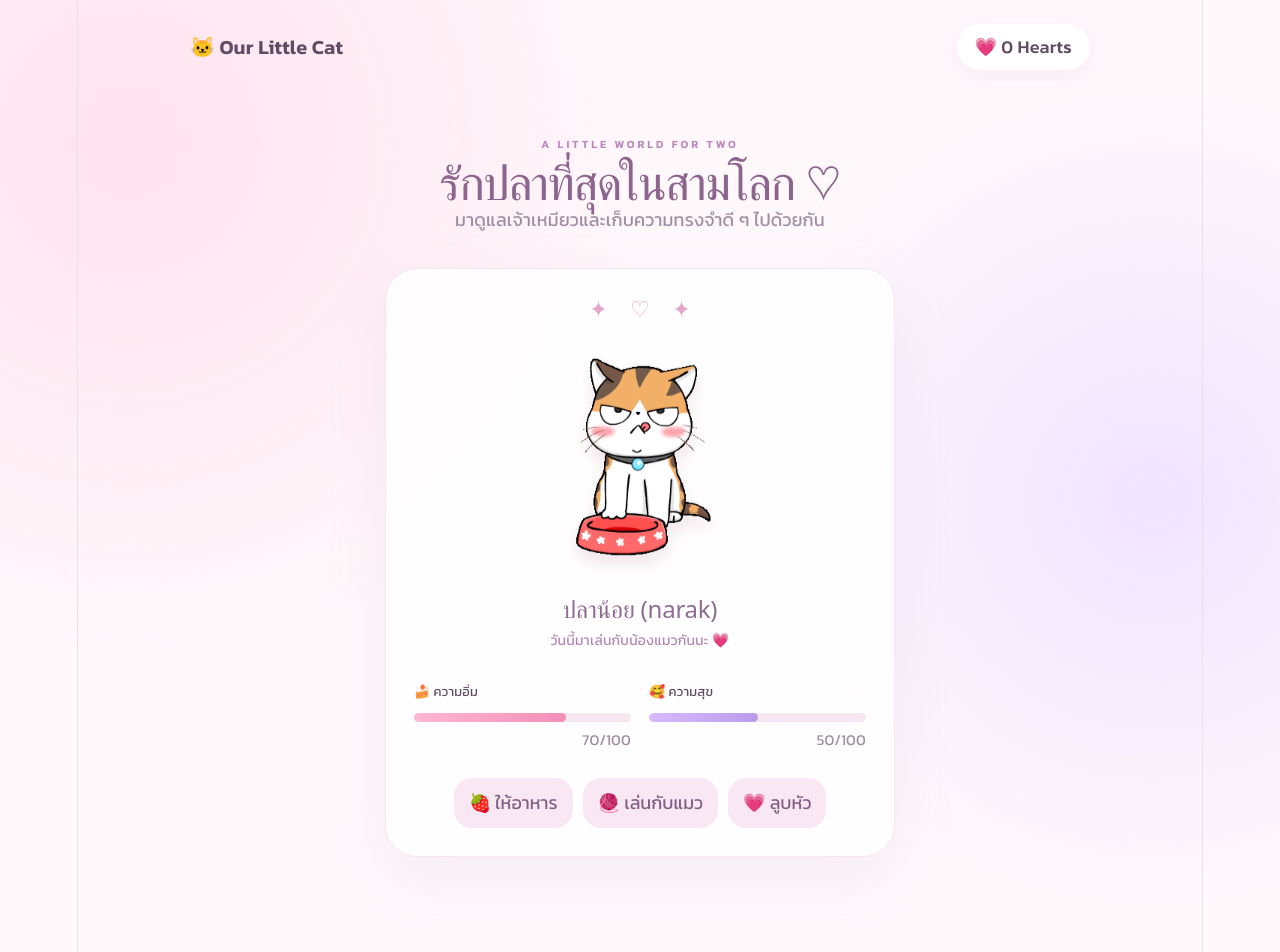
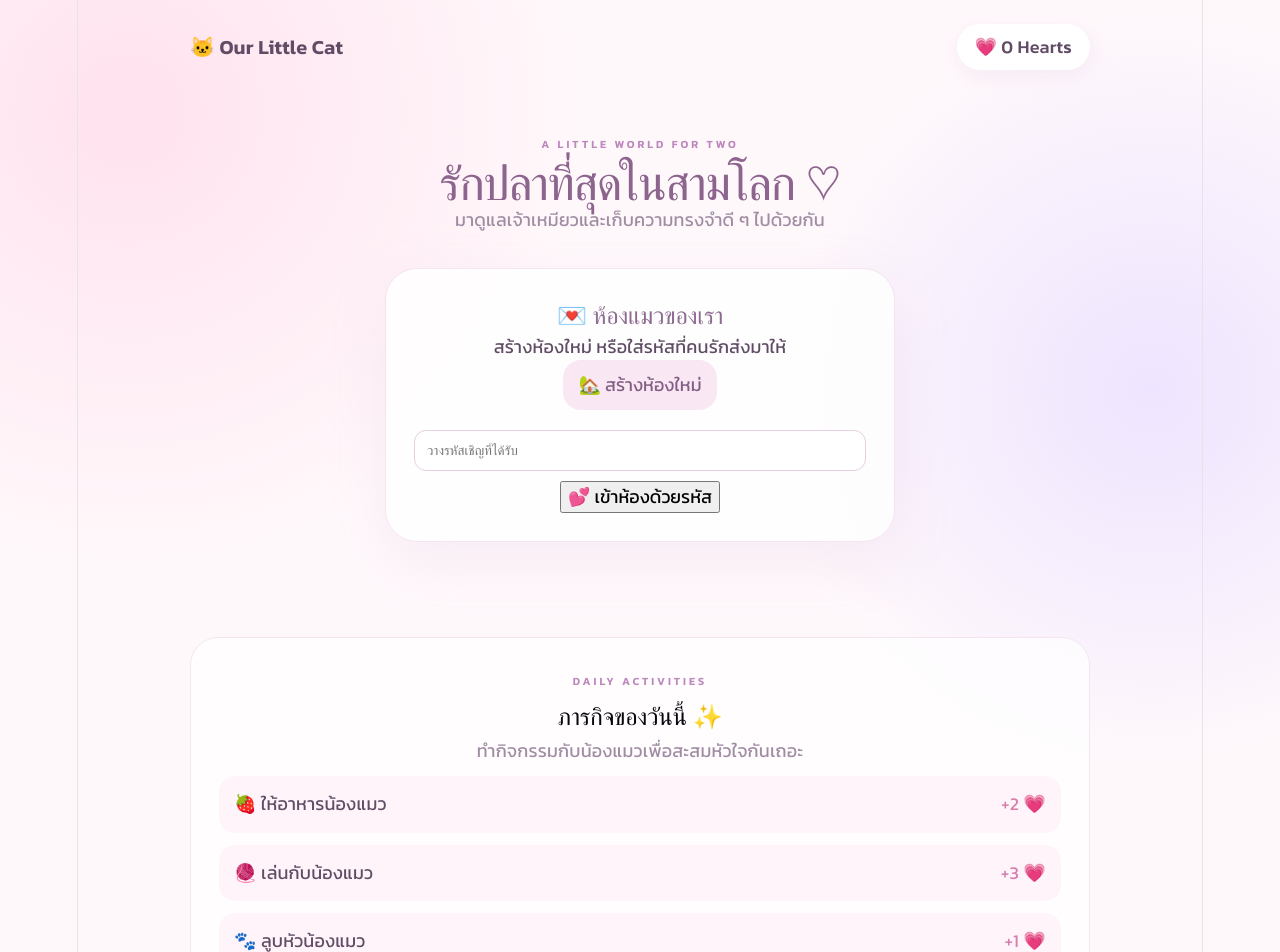
Before and after one commit to nexz0846-droid/our-little-cat, a React (Vite) app: page / in a window 1280 px wide. Shown: the top 952 px of the page. Built offline with nearby package versions, Linux system fonts and the light colour scheme.

Commit message:
Add shared cat room

```diff
--- a/package.json
+++ b/package.json
@@ -10,6 +10,7 @@
     "preview": "vite preview"
   },
   "dependencies": {
+    "@supabase/supabase-js": "^2.117.3",
     "react": "^19.2.8",
     "react-dom": "^19.2.8"
   },
--- a/src/App.tsx
+++ b/src/App.tsx
@@ -1,46 +1,210 @@
-import { useState } from 'react'
+
+import { useEffect, useState } from 'react'
 import './App.css'
+import {
+  createCatRoom,
+  joinCatRoom,
+  getCatState,
+  performCatAction,
+  subscribeToCat,
+  leaveRealtime,
+} from './catRoom'
+
+type CatState = {
+  room_id: string
+  food: number
+  energy: number
+  happiness: number
+  hearts: number
+  updated_at: string
+}
 
 function App() {
-  const [hearts, setHearts] = useState(0)
-  const [hunger, setHunger] = useState(70)
-  const [happiness, setHappiness] = useState(50)
+  const [roomId, setRoomId] = useState(
+    () => localStorage.getItem('catRoomId') || '',
+  )
+  const [inviteCode, setInviteCode] = useState(
+    () => localStorage.getItem('catInviteCode') || '',
+  )
+  const [joinCode, setJoinCode] = useState('')
+  const [cat, setCat] = useState<CatState | null>(null)
   const [message, setMessage] = useState('วันนี้มาเล่นกับน้องแมวกันนะ 💗')
+  const [loading, setLoading] = useState(false)
+  const [error, setError] = useState('')
 
-  const feedCat = () => {
-    if (hunger >= 100) {
-      setMessage('น้องแมวอิ่มแล้ว ไว้กินใหม่นะ 😽')
+  useEffect(() => {
+    if (!roomId) return
+
+    let active = true
+
+    const refreshCat = async () => {
+      try {
+        const data = await getCatState(roomId)
+        if (active) setCat(data as CatState)
+      } catch (err) {
+        if (active) {
+          setError(err instanceof Error ? err.message : 'โหลดข้อมูลแมวไม่สำเร็จ')
+        }
+      }
+    }
+
+    void refreshCat()
+
+    const channel = subscribeToCat(roomId, () => {
+      void refreshCat()
+    })
+
+    return () => {
+      active = false
+      void leaveRealtime(channel)
+    }
+  }, [roomId])
+
+  const saveRoom = (id: string, code: string) => {
+    localStorage.setItem('catRoomId', id)
+    localStorage.setItem('catInviteCode', code)
+    setRoomId(id)
+    setInviteCode(code)
+    setCat(null)
+    setError('')
+  }
+
+  const handleCreateRoom = async () => {
+    setLoading(true)
+    setError('')
+
+    try {
+      const room = await createCatRoom()
+      saveRoom(room.roomId, room.inviteCode)
+      setMessage('สร้างห้องสำเร็จแล้ว ชวนคนพิเศษมาเลี้ยงแมวกันนะ 💗')
+    } catch (err) {
+      setError(err instanceof Error ? err.message : 'สร้างห้องไม่สำเร็จ')
+    } finally {
+      setLoading(false)
+    }
+  }
+
+  const handleJoinRoom = async () => {
+    if (!joinCode.trim()) {
+      setError('กรอกรหัสเชิญของอีกคนก่อนนะ 💌')
       return
     }
 
-    setHunger(Math.min(100, hunger + 20))
-    setHearts((previous) => previous + 2)
-    setMessage('งั่ม ๆ อร่อยจัง ขอบคุณนะ! 😻')
+    setLoading(true)
+    setError('')
+
+    try {
+      const id = await joinCatRoom(joinCode.trim())
+      saveRoom(id, joinCode.trim())
+      setMessage('เข้าห้องสำเร็จแล้ว มาเลี้ยงน้องแมวด้วยกันนะ 💕')
+    } catch (err) {
+      setError(err instanceof Error ? err.message : 'เข้าห้องไม่สำเร็จ')
+    } finally {
+      setLoading(false)
+    }
   }
 
-  const playCat = () => {
-    setHappiness(Math.min(100, happiness + 15))
-    setHearts((previous) => previous + 3)
-    setMessage('เหมียววว~ น้องแมวมีความสุขมากเลย 💕')
+  const handleAction = async (action: 'feed' | 'play' | 'pet') => {
+    if (!roomId || !cat || loading) return
+
+    setLoading(true)
+    setError('')
+
+    const messages = {
+      feed: 'งั่ม ๆ อร่อยจัง ขอบคุณนะ! 😻',
+      play: 'เหมียววว~ น้องแมวมีความสุขมากเลย 💕',
+      pet: 'น้องแมวเคลิ้มแล้ว งื้ออ 🥹💗',
     }
 
-  const petCat = () => {
-    setHappiness(Math.min(100, happiness + 10))
-    setHearts((previous) => previous + 1)
-    setMessage('น้องแมวเคลิ้มแล้ว งื้ออ 🥹💗')
+    try {
+      const updated = await performCatAction(roomId, action)
+      setCat(updated as CatState)
+      setMessage(messages[action])
+    } catch (err) {
+      setError(err instanceof Error ? err.message : 'ทำรายการไม่สำเร็จ')
+    } finally {
+      setLoading(false)
+    }
+  }
+
+  const leaveRoom = () => {
+    localStorage.removeItem('catRoomId')
+    localStorage.removeItem('catInviteCode')
+    setRoomId('')
+    setInviteCode('')
+    setJoinCode('')
+    setCat(null)
+    setError('')
+    setMessage('เลือกสร้างห้องใหม่หรือเข้าห้องของคนพิเศษนะ 💗')
   }
 
   return (
     <main className="app">
       <header className="topbar">
         <div className="brand">🐱 Our Little Cat</div>
-        <div className="heart-count">💗 {hearts} Hearts</div>
+        <div className="heart-count">💗 {cat?.hearts ?? 0} Hearts</div>
       </header>
 
       <section className="hero">
         <span className="eyebrow">A LITTLE WORLD FOR TWO</span>
         <h1>รักปลาที่สุดในสามโลก ♡</h1>
         <p>มาดูแลเจ้าเหมียวและเก็บความทรงจำดี ๆ ไปด้วยกัน</p>
+
+        {!roomId && (
+          <div className="cat-card">
+            <h2>💌 ห้องแมวของเรา</h2>
+            <p>สร้างห้องใหม่ หรือใส่รหัสที่คนรักส่งมาให้</p>
+
+            <div className="actions">
+              <button onClick={handleCreateRoom} disabled={loading}>
+                {loading ? 'กำลังทำรายการ...' : '🏡 สร้างห้องใหม่'}
+              </button>
+            </div>
+
+            <div style={{ marginTop: 20 }}>
+              <input
+                value={joinCode}
+                onChange={(e) => setJoinCode(e.target.value)}
+                placeholder="วางรหัสเชิญที่ได้รับ"
+                aria-label="รหัสเชิญ"
+                style={{
+                  boxSizing: 'border-box',
+                  width: '100%',
+                  padding: 12,
+                  borderRadius: 12,
+                  border: '1px solid #e7cfe0',
+                  marginBottom: 10,
+                }}
+              />
+              <button onClick={handleJoinRoom} disabled={loading}>
+                💕 เข้าห้องด้วยรหัส
+              </button>
+            </div>
+          </div>
+        )}
+
+        {roomId && (
+          <>
+            <div className="mission">
+              <h2>💌 ห้องของเราสองคน</h2>
+              <p>ส่งรหัสนี้ให้คนรักเพื่อเข้ามาเลี้ยงแมวตัวเดียวกัน</p>
+              <p style={{ overflowWrap: 'anywhere', fontWeight: 700 }}>
+                {inviteCode || 'ห้องที่เข้าร่วมแล้ว'}
+              </p>
+              {inviteCode && (
+                <button
+                  onClick={() => {
+                    void navigator.clipboard.writeText(inviteCode)
+                    setMessage('คัดลอกรหัสเชิญแล้ว ส่งให้คนรักได้เลย 💌')
+                  }}
+                >
+                  📋 คัดลอกรหัสเชิญ
+                </button>
+              )}
+              <button onClick={leaveRoom} style={{ marginLeft: 8 }}>
+                ออกจากห้องนี้
+              </button>
+            </div>
 
             <div className="cat-card">
               <div className="sparkle">✦　♡　✦</div>
@@ -51,30 +215,50 @@ function App() {
               <h2>ปลาน้อย (narak)</h2>
               <p className="cat-message">{message}</p>
 
+              {!cat && !error && <p>กำลังโหลดข้อมูลน้องแมว... 🐾</p>}
+
+              {cat && (
+                <>
                   <div className="stats">
                     <div className="stat">
                       <div className="stat-label">🍰 ความอิ่ม</div>
                       <div className="progress">
-                <div style={{ width: `${hunger}%` }} />
+                        <div style={{ width: `${cat.food}%` }} />
                       </div>
-              <small>{hunger}/100</small>
+                      <small>{cat.food}/100</small>
                     </div>
 
                     <div className="stat">
                       <div className="stat-label">🥰 ความสุข</div>
                       <div className="progress happiness">
-                <div style={{ width: `${happiness}%` }} />
+                        <div style={{ width: `${cat.happiness}%` }} />
                       </div>
-              <small>{happiness}/100</small>
+                      <small>{cat.happiness}/100</small>
                     </div>
                   </div>
 
                   <div className="actions">
-            <button onClick={feedCat}>🍓 ให้อาหาร</button>
-            <button onClick={playCat}>🧶 เล่นกับแมว</button>
-            <button onClick={petCat}>💗 ลูบหัว</button>
+                    <button onClick={() => void handleAction('feed')} disabled={loading}>
+                      🍓 ให้อาหาร
+                    </button>
+                    <button onClick={() => void handleAction('play')} disabled={loading}>
+                      🧶 เล่นกับแมว
+                    </button>
+                    <button onClick={() => void handleAction('pet')} disabled={loading}>
+                      💗 ลูบหัว
+                    </button>
                   </div>
+                </>
+              )}
             </div>
+          </>
+        )}
+
+        {error && (
+          <div className="mission" role="alert">
+            <p>⚠️ {error}</p>
+          </div>
+        )}
       </section>
 
       <section className="mission">
@@ -86,12 +270,10 @@ function App() {
           <span>🍓 ให้อาหารน้องแมว</span>
           <span>+2 💗</span>
         </div>
-
         <div className="mission-item">
           <span>🧶 เล่นกับน้องแมว</span>
           <span>+3 💗</span>
         </div>
-
         <div className="mission-item">
           <span>🐾 ลูบหัวน้องแมว</span>
           <span>+1 💗</span>
--- /dev/null
+++ b/src/catRoom.ts
@@ -0,0 +1,97 @@
+
+import { supabase } from './supabase'
+
+async function ensureSignedIn() {
+  const { data: { session }, error: sessionError } =
+    await supabase.auth.getSession()
+
+  if (sessionError) throw sessionError
+  if (session) return session.user
+
+  const { data, error } = await supabase.auth.signInAnonymously()
+
+  if (error) throw error
+  if (!data.user) throw new Error('เข้าสู่ระบบไม่สำเร็จ')
+
+  return data.user
+}
+
+export async function createCatRoom() {
+  await ensureSignedIn()
+
+  // รหัสเชิญสุ่มยาว ไม่ใช้รหัสที่เดาง่าย
+  const inviteCode = crypto.randomUUID().replaceAll('-', '')
+
+  const { data, error } = await supabase.rpc('create_cat_room', {
+    p_code: inviteCode,
+  })
+
+  if (error) throw error
+
+  return {
+    roomId: data as string,
+    inviteCode,
+  }
+}
+
+export async function joinCatRoom(inviteCode: string) {
+  await ensureSignedIn()
+
+  const { data, error } = await supabase.rpc('join_cat_room', {
+    p_code: inviteCode.trim(),
+  })
+
+  if (error) throw error
+
+  return data as string
+}
+
+export async function getCatState(roomId: string) {
+  const { data, error } = await supabase
+    .from('shared_cat')
+    .select('*')
+    .eq('room_id', roomId)
+    .single()
+
+  if (error) throw error
+
+  return data
+}
+
+
+export async function performCatAction(
+  roomId: string,
+  action: 'feed' | 'play' | 'pet',
+) {
+  const { data, error } = await supabase.rpc('perform_cat_action', {
+    p_room_id: roomId,
+    p_action: action,
+  })
+
+  if (error) throw error
+  return data
+}
+
+
+export function subscribeToCat(
+  roomId: string,
+  onChange: () => void,
+) {
+  return supabase
+    .channel(`cat-room-${roomId}`)
+    .on(
+      'postgres_changes',
+      {
+        event: '*',
+        schema: 'public',
+        table: 'shared_cat',
+        filter: `room_id=eq.${roomId}`,
+      },
+      onChange,
+    )
+    .subscribe()
+}
+
+export async function leaveRealtime(channel: ReturnType<typeof subscribeToCat>) {
+  await supabase.removeChannel(channel)
+}
--- /dev/null
+++ b/src/vite-env.d.ts
@@ -0,0 +1,2 @@
+
+/// <reference types="vite/client" />
```
Also changed, not shown: src/supabase.ts (added, +7 -0 lines), 2 other files (tests, documents, lock files or other folders). Lines whose indentation alone changed are shown as unchanged.
